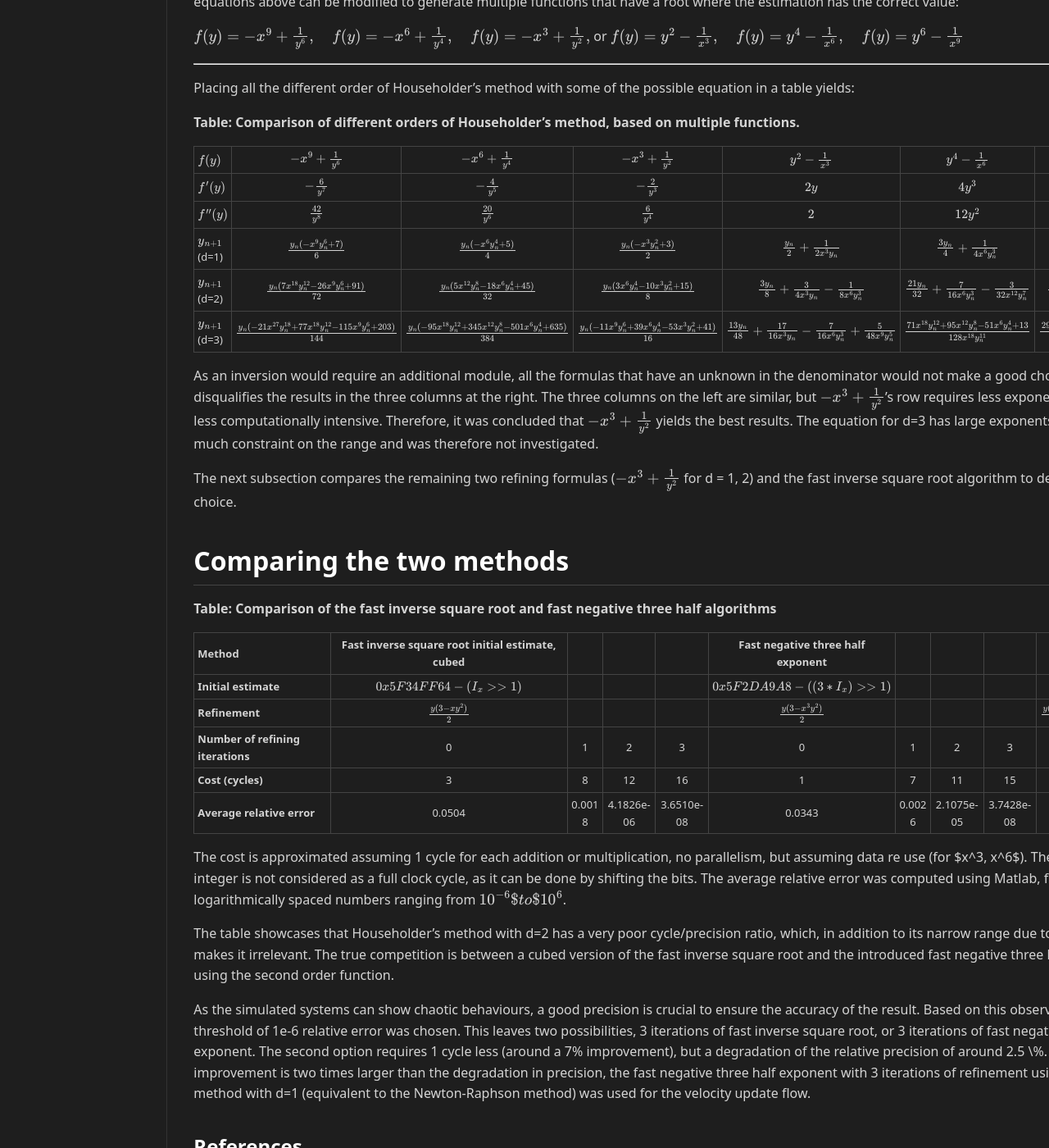
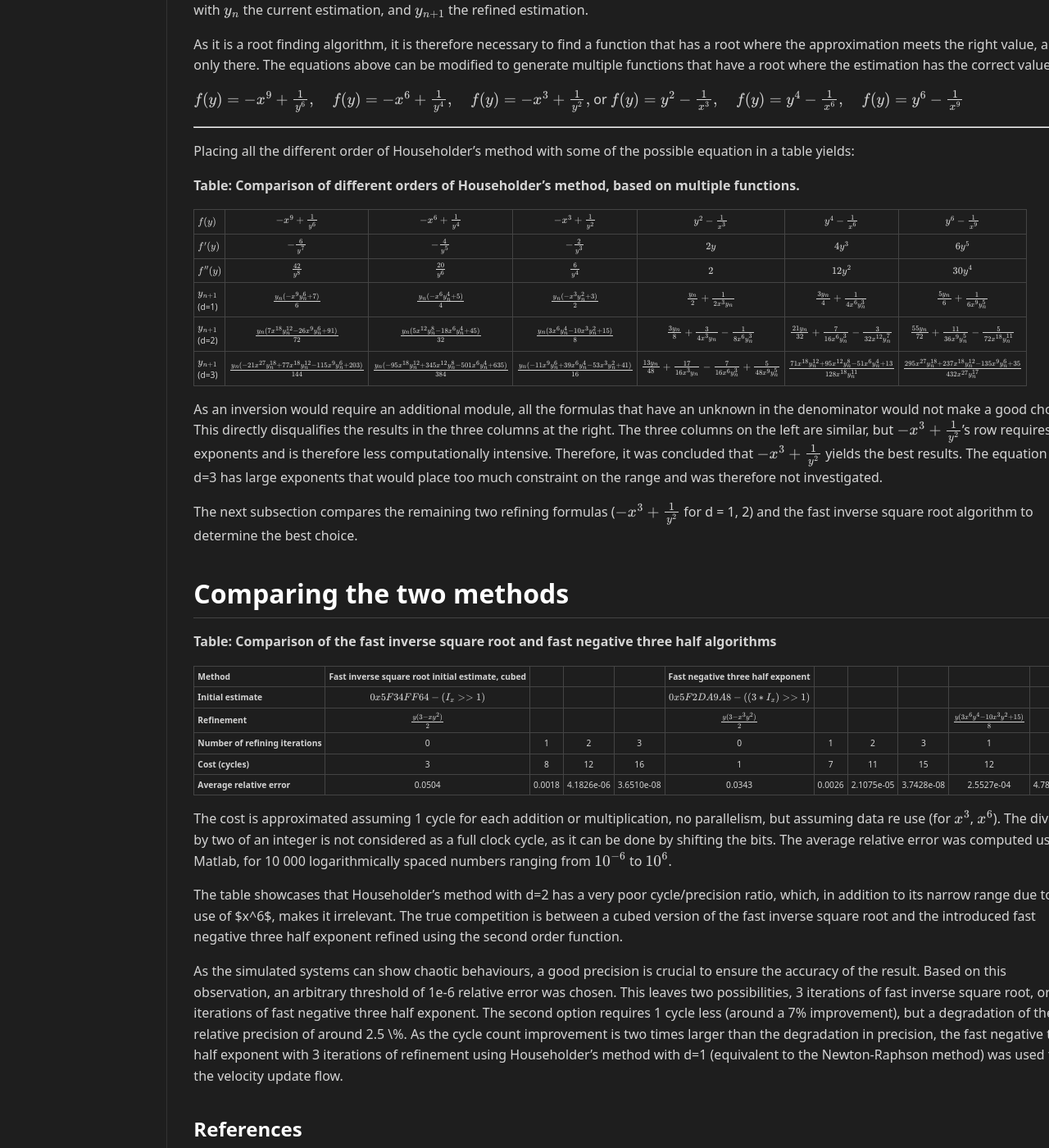
Before and after one commit to Vyndicta/Celestial, a Jekyll site: the page built from docs/celestial-accelerator-docs/modules/fast-negative-three-half.md, in a window 1280 px wide and 1400 px high, scrolled down 5687 px. Shown: the whole window at 82% size. Built offline with Jekyll 4.4.1, drawn with Linux system fonts in a browser that asks for light colours; our own code applies the rules of GitHub Pages for plain Markdown files; part of the change alters nothing that is shown.

Commit message:
Updating the doc

```diff
--- a/docs/celestial-accelerator-docs/modules/fast-negative-three-half.md
+++ b/docs/celestial-accelerator-docs/modules/fast-negative-three-half.md
@@ -260,16 +260,8 @@ The next subsection compares the remaining two refining formulas ($$-x^3 + \frac
 | **Cost (cycles)** | 3 | 8 | 12 | 16 | 1 | 7 | 11 | 15 | 12 | 20 |
 | **Average relative error** | 0.0504 | 0.0018 | 4.1826e-06 | 3.6510e-08 | 0.0343 | 0.0026 | 2.1075e-05 | 3.7428e-08 | 2.5527e-04 | 4.7846e-08 |
 
-<style>
-table, th, td {
-    border: 1px solid #444;
-    border-collapse: collapse;
-    padding: 4px;
-    font-size: 90%;
-}
-</style>
 
-The cost is approximated assuming 1 cycle for each addition or multiplication, no parallelism, but assuming data re use (for $x^3, x^6$). The division by two of an integer is not considered as a full clock cycle, as it can be done by shifting the bits. The average relative error was computed using Matlab, for 10 000 logarithmically spaced numbers ranging from $$10^{-6}$ to $10^{6}$$.
+The cost is approximated assuming 1 cycle for each addition or multiplication, no parallelism, but assuming data re use (for $$x^3$$, $$x^6$$). The division by two of an integer is not considered as a full clock cycle, as it can be done by shifting the bits. The average relative error was computed using Matlab, for 10 000 logarithmically spaced numbers ranging from $$10^{-6}$$ to $$10^{6}$$.
 
 The table showcases that Householder's method with d=2 has a very poor cycle/precision ratio, which, in addition to its narrow range due to the use of $x^6$, makes it irrelevant. The true competition is between a cubed version of the fast inverse square root and the introduced fast negative three half exponent refined using the second order function.
 
```
